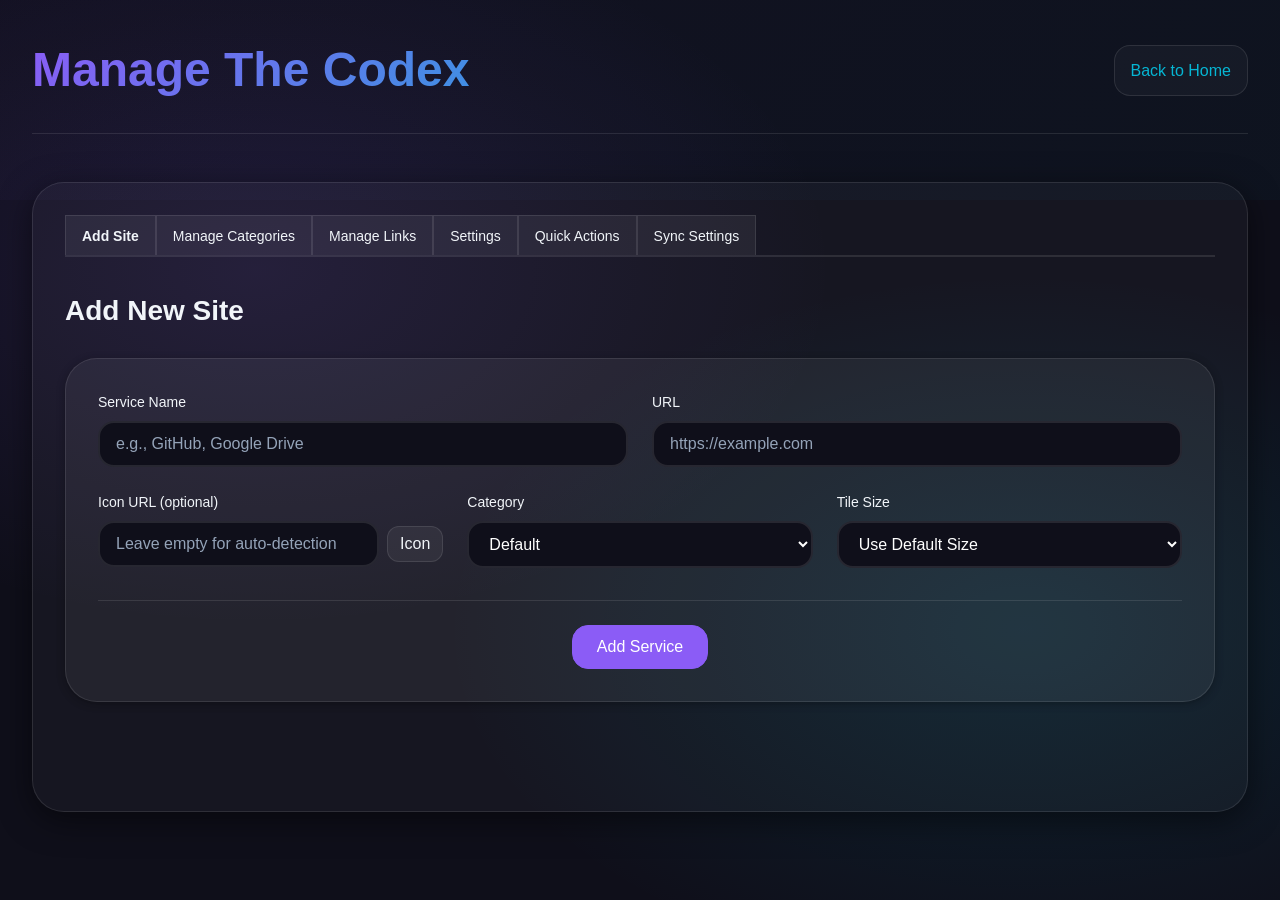
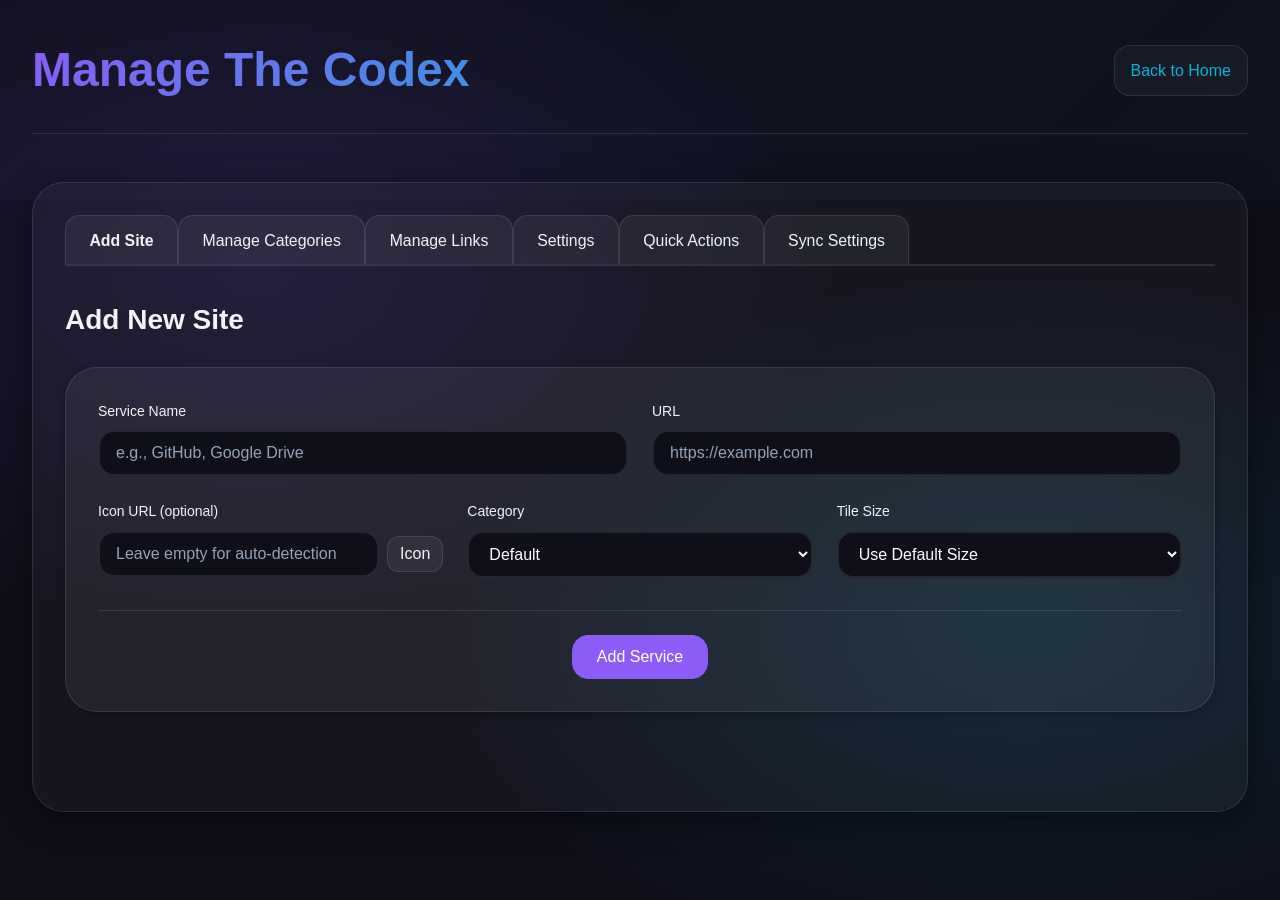

Fix runtime regressions surfaced when loading the extension

--- a/stylesheets/manage-styles.css
+++ b/stylesheets/manage-styles.css
@@ -1195,6 +1195,15 @@ p, span, div, label {
   margin-top: var(--space-6);
 }
 
+/* Sync Settings diagnostics: lay the cards out in a grid like .settings-grid
+   (this selector had no rule, so the cards stacked full-width). */
+.sync-info-grid {
+  display: grid;
+  grid-template-columns: repeat(auto-fit, minmax(320px, 1fr));
+  gap: var(--space-6);
+  margin-top: var(--space-6);
+}
+
 .settings-card {
   background: var(--surface-color);
   border: 1px solid var(--border-color);
